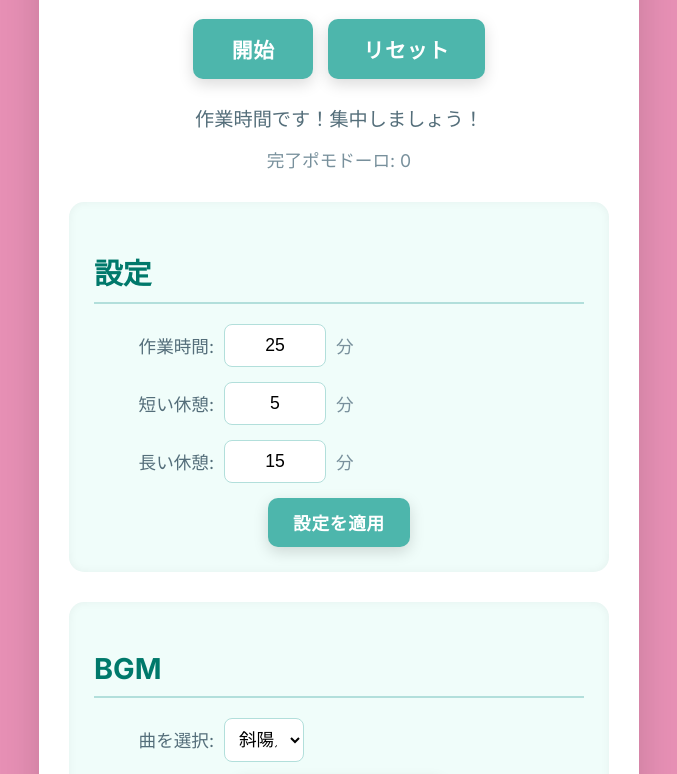
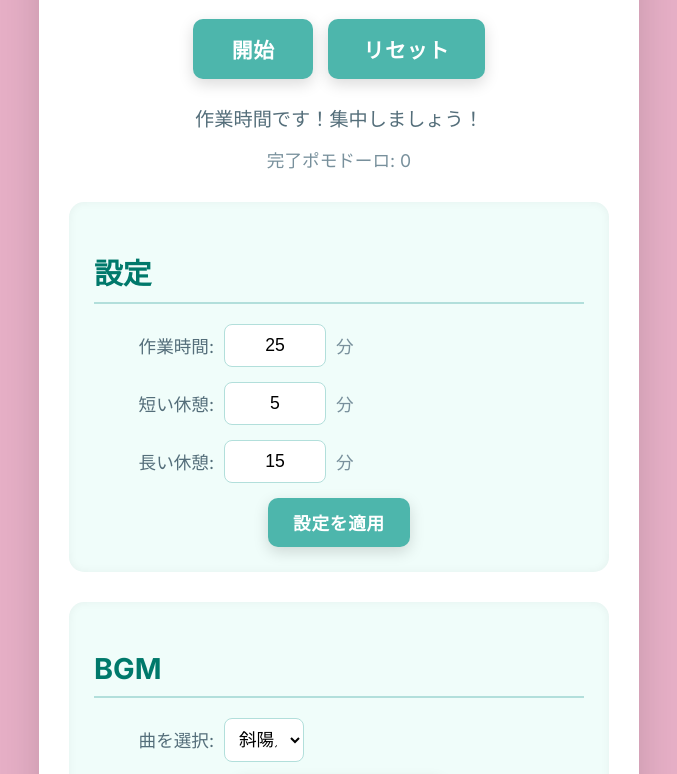
Before and after one commit to math-3/timer1, a plain HTML site: page index.html in a window 1280 px wide. Shown: the part 322-1096 px from the top of the page, without its empty margins (301-978 px from the left). Drawn offline with Linux system fonts and the light colour scheme.

Commit message:
Update index.html

```diff
--- a/index.html
+++ b/index.html
@@ -7,7 +7,7 @@
     <link href="https://fonts.googleapis.com/css2?family=Inter:wght@400;700&display=swap" rel="stylesheet">
     <style>
         :root {
-            --pink: #e790b5;
+            --pink: #e6afc6;
         }
         /* ボディの基本スタイル */
         body {
```
